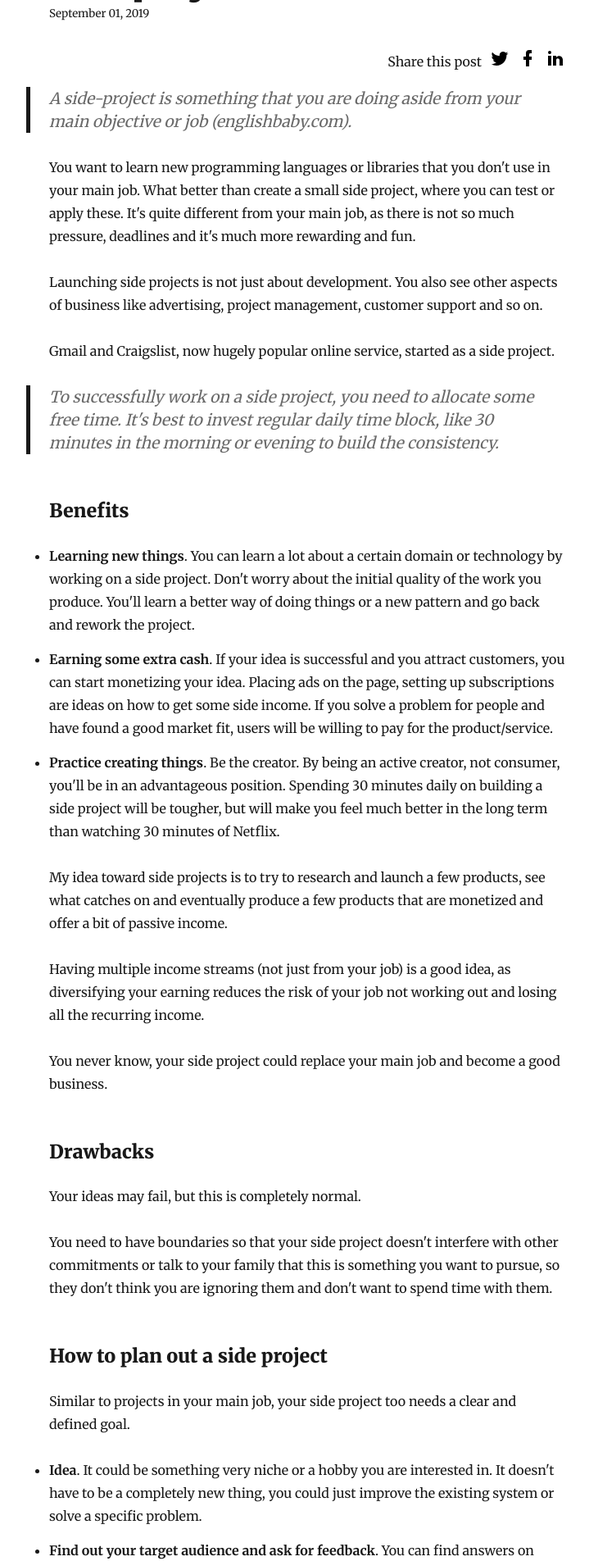
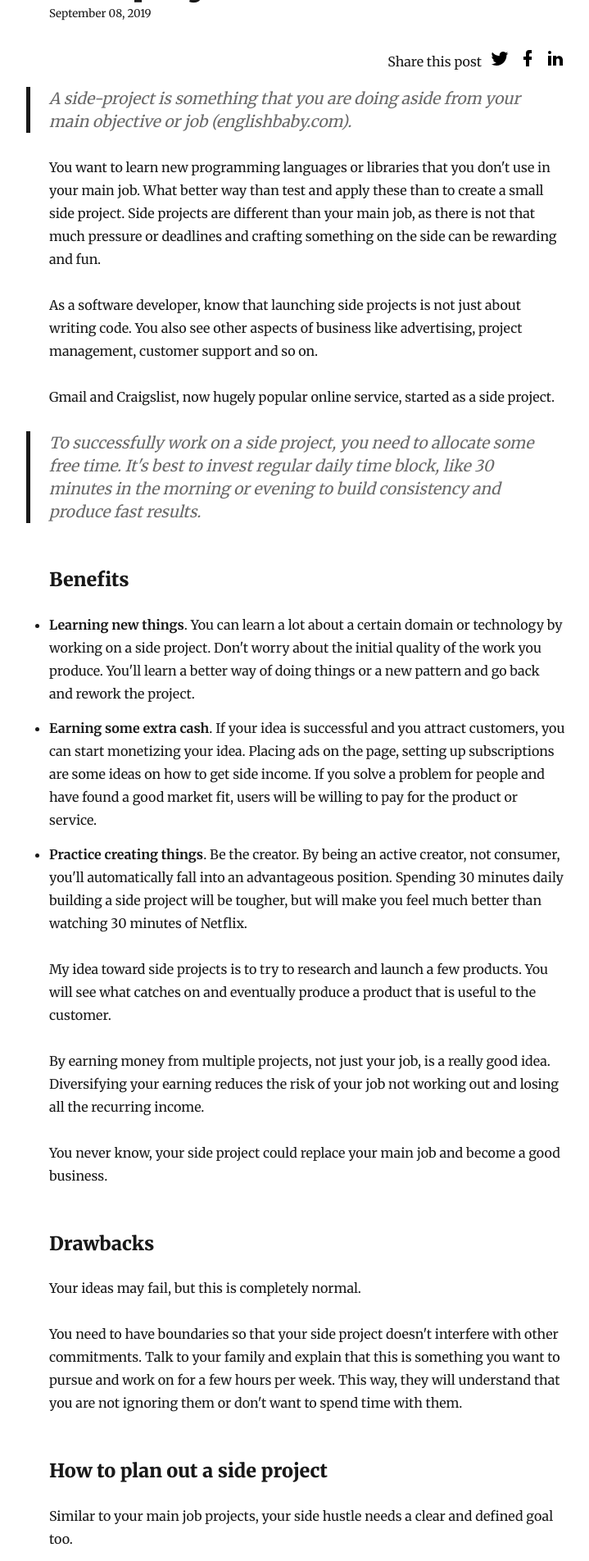
Before and after one commit to jamzi/devhealth, a Gatsby site: page /side-projects/ in a window 1280 px wide. Shown: the part 208-2112 px from the top of the page at 82% size, without its empty margins (265-984 px from the left). Built offline with nearby package versions, Linux system fonts and the light colour scheme; Gatsby itself is replaced by a stand-in of ours; some packages are replaced by stand-ins of ours.

Commit message:
check #2

```diff
--- a/content/blog/side-projects/index.md
+++ b/content/blog/side-projects/index.md
@@ -1,28 +1,28 @@
 ---
 title: Learning and earning with side projects
-date: "2019-09-01T22:12:03.284Z"
-description: Journey toward financial freedom
+date: "2019-09-08T22:12:03.284Z"
+description: Journey toward financial freedom.
 ---
 
 > A side-project is something that you are doing aside from your main objective or job (englishbaby.com).
 
-You want to learn new programming languages or libraries that you don't use in your main job. What better than create a small side project, where you can test or apply these. It's quite different from your main job, as there is not so much pressure, deadlines and it's much more rewarding and fun.
+You want to learn new programming languages or libraries that you don't use in your main job. What better way than test and apply these than to create a small side project. Side projects are different than your main job, as there is not that much pressure or deadlines and crafting something on the side can be rewarding and fun.
 
-Launching side projects is not just about development. You also see other aspects of business like advertising, project management, customer support and so on.
+As a software developer, know that launching side projects is not just about writing code. You also see other aspects of business like advertising, project management, customer support and so on.
 
 Gmail and Craigslist, now hugely popular online service, started as a side project.
 
-> To successfully work on a side project, you need to allocate some free time. It's best to invest regular daily time block, like 30 minutes in the morning or evening to build the consistency.
+> To successfully work on a side project, you need to allocate some free time. It's best to invest regular daily time block, like 30 minutes in the morning or evening to build consistency and produce fast results.
 
 ### Benefits
 
 - **Learning new things**. You can learn a lot about a certain domain or technology by working on a side project. Don't worry about the initial quality of the work you produce. You'll learn a better way of doing things or a new pattern and go back and rework the project.
-- **Earning some extra cash**. If your idea is successful and you attract customers, you can start monetizing your idea. Placing ads on the page, setting up subscriptions are ideas on how to get some side income. If you solve a problem for people and have found a good market fit, users will be willing to pay for the product/service.
-- **Practice creating things**. Be the creator. By being an active creator, not consumer, you'll be in an advantageous position. Spending 30 minutes daily on building a side project will be tougher, but will make you feel much better in the long term than watching 30 minutes of Netflix.
+- **Earning some extra cash**. If your idea is successful and you attract customers, you can start monetizing your idea. Placing ads on the page, setting up subscriptions are some ideas on how to get side income. If you solve a problem for people and have found a good market fit, users will be willing to pay for the product or service.
+- **Practice creating things**. Be the creator. By being an active creator, not consumer, you'll automatically fall into an advantageous position. Spending 30 minutes daily building a side project will be tougher, but will make you feel much better than watching 30 minutes of Netflix.
 
-My idea toward side projects is to try to research and launch a few products, see what catches on and eventually produce a few products that are monetized and offer a bit of passive income.
+My idea toward side projects is to try to research and launch a few products. You will see what catches on and eventually produce a product that is useful to the customer.
 
-Having multiple income streams (not just from your job) is a good idea, as diversifying your earning reduces the risk of your job not working out and losing all the recurring income.
+By earning money from multiple projects, not just your job, is a really good idea. Diversifying your earning reduces the risk of your job not working out and losing all the recurring income.
 
 You never know, your side project could replace your main job and become a good business.
 
@@ -30,18 +30,18 @@ You never know, your side project could replace your main job and become a good
 
 Your ideas may fail, but this is completely normal.
 
-You need to have boundaries so that your side project doesn't interfere with other commitments or talk to your family that this is something you want to pursue, so they don't think you are ignoring them and don't want to spend time with them.
+You need to have boundaries so that your side project doesn't interfere with other commitments. Talk to your family and explain that this is something you want to pursue and work on for a few hours per week. This way, they will understand that you are not ignoring them or don't want to spend time with them.
 
 ### How to plan out a side project
 
-Similar to projects in your main job, your side project too needs a clear and defined goal.
+Similar to your main job projects, your side hustle needs a clear and defined goal too.
 
 - **Idea**. It could be something very niche or a hobby you are interested in. It doesn't have to be a completely new thing, you could just improve the existing system or solve a specific problem.
 - **Find out your target audience and ask for feedback**. You can find answers on Reddit, forums, Facebook Groups, etc. Get feedback from potential customers before you start implementing the idea.
 
 > I have seen so many startups and side projects fail because of the lack of need for a product or a service. Something useful to you doesn't mean it's useful for everyone.
 
-- **MVP (minimum viable product)**. Don't implement every possible feature. Implement only the most essential feature first and get feedback on it. Release MVP as soon as possible.
+- **MVP (Minimum Viable Product)**. Don't implement every possible feature. Implement only the most essential feature first and get feedback on it. Release MVP as soon as possible.
 
 ![MVP](./mvp.png)
 
@@ -55,7 +55,7 @@ Similar to projects in your main job, your side project too needs a clear and de
 
 - https://doist.com/blog/how-to-keep-side-projects-moving-forward/ (The 4 Secrets to Successful Side Projects)
 
-- https://blog.crisp.se/2016/01/25/henrikkniberg/making-sense-of-mvp
+- https://blog.crisp.se/2016/01/25/henrikkniberg/making-sense-of-mvp (Making sense of MVP (Minimum Viable Product) – and why I prefer Earliest Testable/Usable/Lovable)
 
 ### Images
 
```
